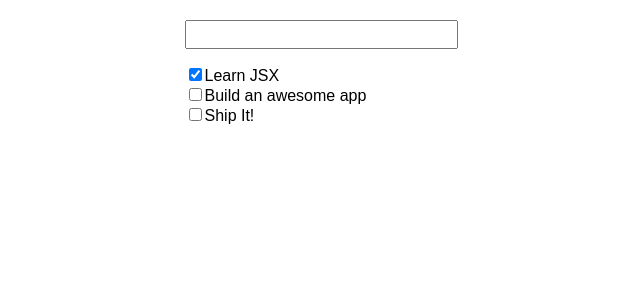
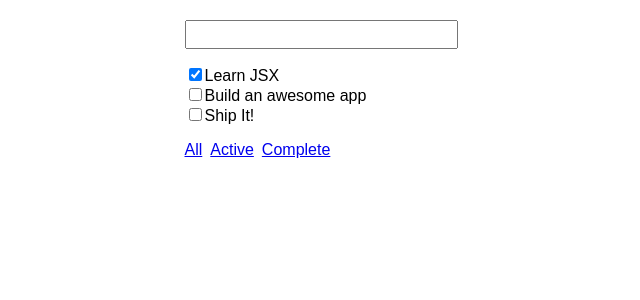
Before and after one commit to t3kkitz/react-todo, a React (Create React App) app: page / in a window 1280 px wide. Shown: the top 300 px of the page, without its empty margins (319-959 px from the left). Built offline with nearby package versions, Linux system fonts and the light colour scheme; the HTML template or start-up script is replaced by a standard one.

Commit message:
add Router

```diff
--- a/src/App.css
+++ b/src/App.css
@@ -66,3 +66,7 @@ li {
 li:hover .remove-todo {
   visibility: visible;
 }
+
+.Footer a {
+  margin-right: 8px;
+}
--- a/src/App.js
+++ b/src/App.js
@@ -3,7 +3,8 @@ import logo from './logo.svg';
 import './App.css';
 import {
   TodoForm,
-  TodoList
+  TodoList,
+  Footer
 } from './components/todo';
 import {
   addTodo,
@@ -59,6 +60,8 @@ class App extends Component {
 
           <TodoList handleToggle={this.handleToggle} handleRemove={this.handleRemove} todos={this.state.todos}/>
 
+          <Footer/>
+
         </div>
       </div>
     );
--- /dev/null
+++ b/src/components/router/Link.js
@@ -0,0 +1,18 @@
+import React, { Component } from 'react'
+import PropTypes from 'prop-types';
+
+export class Link extends Component {
+  propTypes = {
+    to: PropTypes.string.isRequired
+  }
+
+  render() {
+    return <a href="#0" onClick={this.handleClick}>{this.props.children}</a>
+  }
+
+  handleClick = (e) => {
+    e.preventDefault();
+    window.history.pushState(null, '', this.props.to)
+  }
+
+}
--- /dev/null
+++ b/src/components/router/Router.js
@@ -0,0 +1,21 @@
+import React, { Component } from 'react'
+
+const getCurrentPath = () => {
+  const path = document.location.pathname;
+  return path.substring(path.lastIndexOf('/'));
+}
+
+export class Router extends Component {
+  state = {
+    route: getCurrentPath()
+  }
+
+  render() {
+    return <div>{this.props.children}</div>
+  }
+
+  handleLinkClick = (route) => {
+    this.setState({route});
+    window.history.pushState(null, '', route)
+  }
+}
--- /dev/null
+++ b/src/components/router/index.js
@@ -0,0 +1,2 @@
+export { Link } from './Link'
+export { Router } from './Router'
--- /dev/null
+++ b/src/components/todo/Footer.js
@@ -0,0 +1,12 @@
+import React from 'react';
+import { Link } from '../router'
+
+export function Footer() {
+  return (
+    <div className="Footer">
+      <Link to="/">All</Link>
+      <Link to="/active">Active</Link>
+      <Link to="/complete">Complete</Link>
+    </div>
+  );
+}
--- a/src/components/todo/index.js
+++ b/src/components/todo/index.js
@@ -1,2 +1,3 @@
 export { TodoForm } from './TodoForm';
 export { TodoList } from './TodoList';
+export { Footer } from './Footer';
--- a/src/index.js
+++ b/src/index.js
@@ -3,6 +3,10 @@ import ReactDOM from 'react-dom';
 import './index.css';
 import App from './App';
 import registerServiceWorker from './registerServiceWorker';
+import { Router } from './components/router'
 
-ReactDOM.render(<App />, document.getElementById('root'));
+ReactDOM.render(
+  <Router>
+    <App/>
+  </Router>, document.getElementById('root'));
 registerServiceWorker();
```
